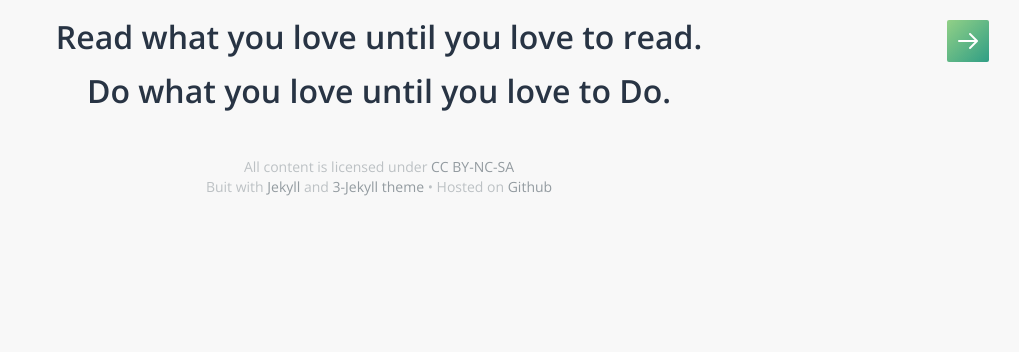
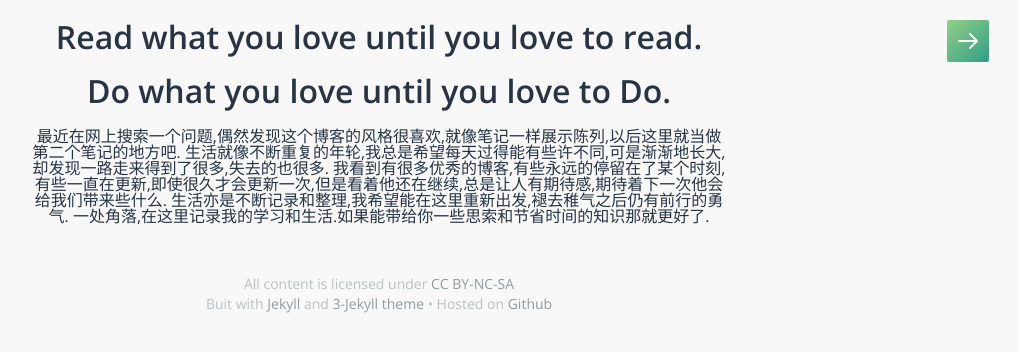
Before and after one commit to decodelove/decodelove.github.io, a Jekyll site: the page built from index.html, in a window 1280 px wide. Shown: the top 352 px of the page, without its empty margins (261-1280 px from the left). Built offline with Jekyll 4.4.1, drawn with Linux system fonts in a browser that asks for light colours; some web fonts are replaced.

Commit message:
new presentation

```diff
--- a/index.html
+++ b/index.html
@@ -4,4 +4,16 @@ layout: default
 <div id="home" class="container">
   <h1>Read what you love until you love to read.</h1>
   <h1>Do what you love until you love to Do.</h1>
+
+  <p>
+    最近在网上搜索一个问题,偶然发现这个博客的风格很喜欢,就像笔记一样展示陈列,以后这里就当做第二个笔记的地方吧.
+
+    生活就像不断重复的年轮,我总是希望每天过得能有些许不同,可是渐渐地长大,却发现一路走来得到了很多,失去的也很多.
+
+    我看到有很多优秀的博客,有些永远的停留在了某个时刻,有些一直在更新,即使很久才会更新一次,但是看着他还在继续,总是让人有期待感,期待着下一次他会给我们带来些什么.
+
+    生活亦是不断记录和整理,我希望能在这里重新出发,褪去稚气之后仍有前行的勇气.
+
+    一处角落,在这里记录我的学习和生活.如果能带给你一些思索和节省时间的知识那就更好了.
+  </p>
 </div>
```
